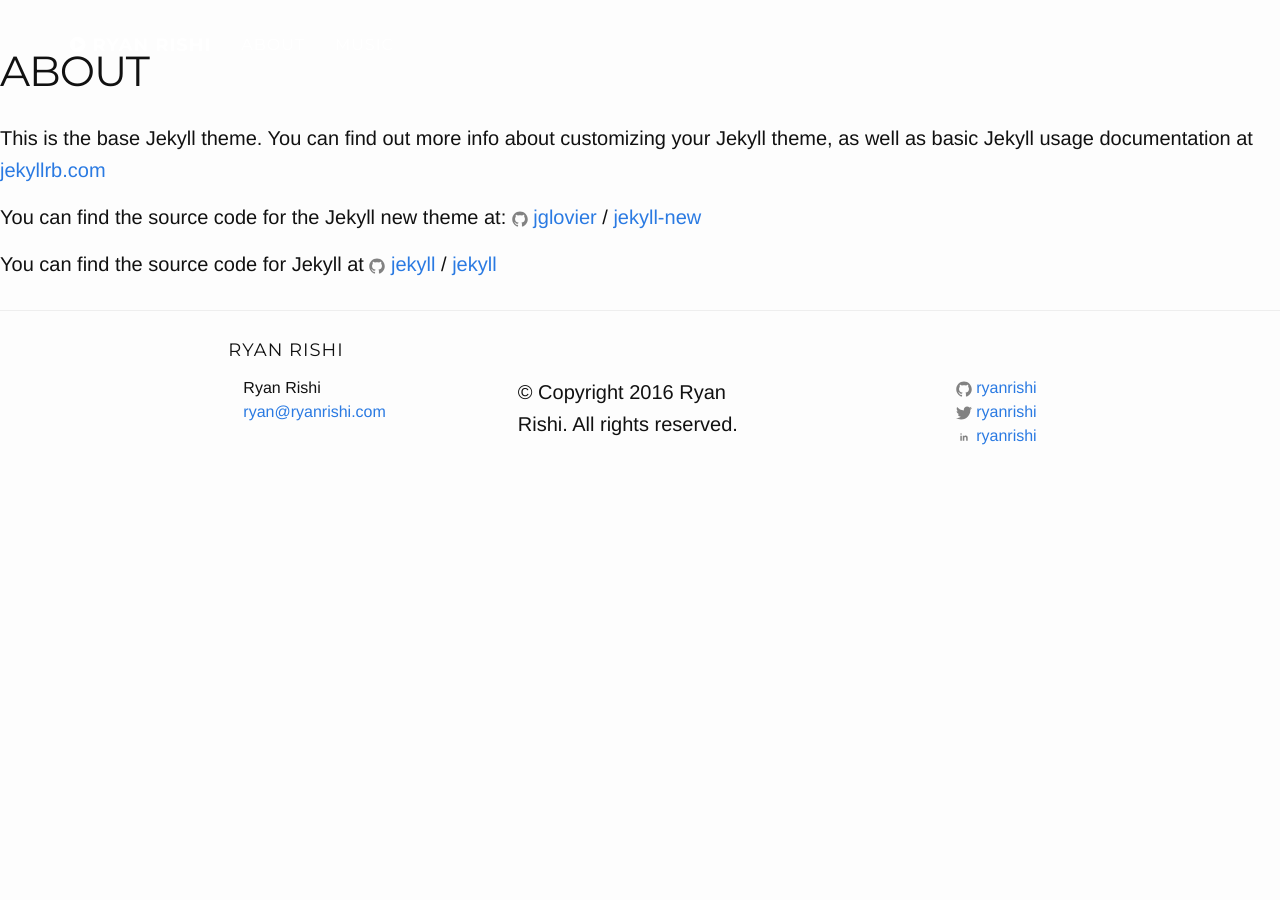
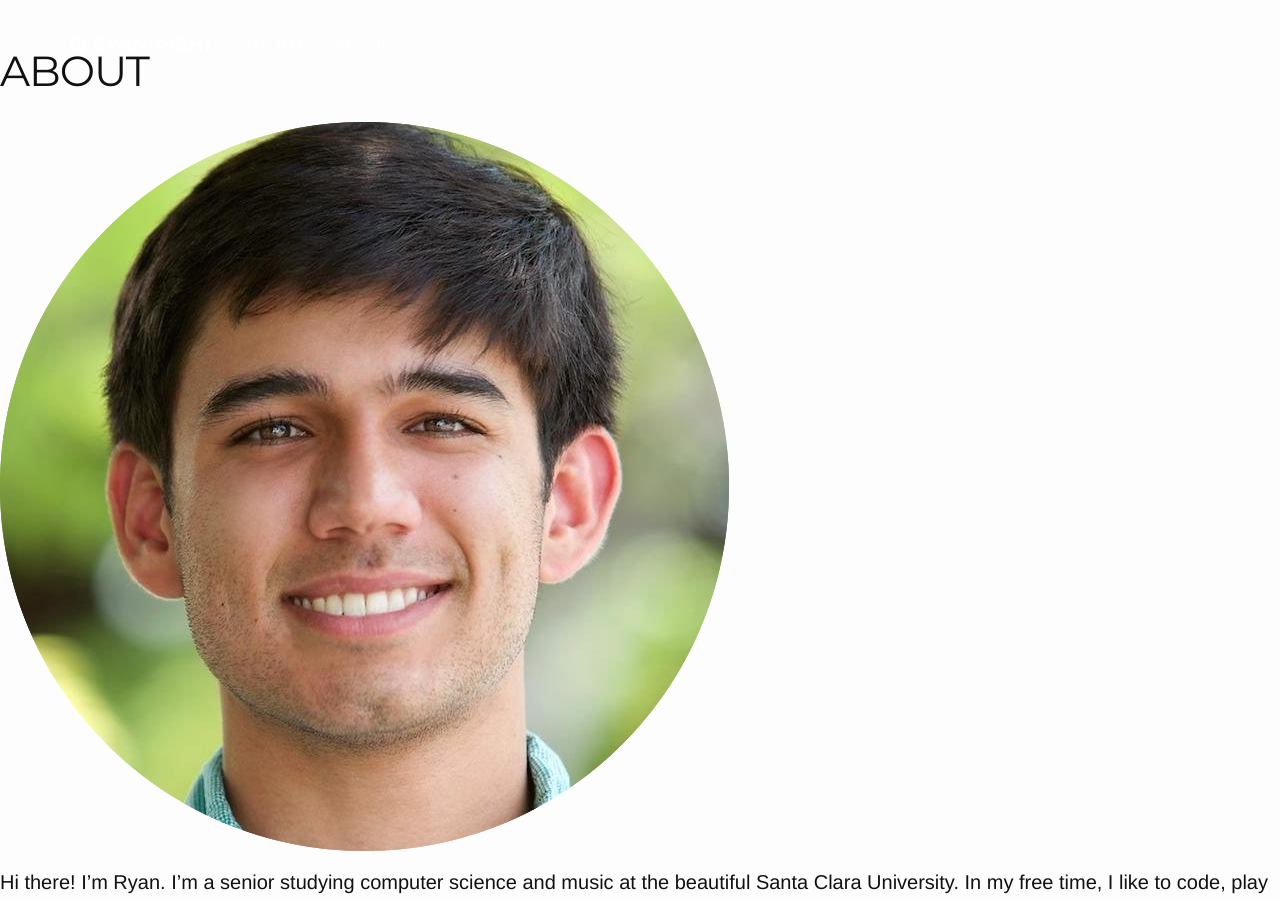
Before and after one commit to ryanrishi/ryanrishi.com, a Jekyll site: the page built from about.md, in a window 1280 px wide and 900 px high. Built offline with Jekyll 4.4.1, drawn with Linux system fonts in a browser that asks for light colours; some of the changed text lies outside the part shown.

Commit message:
updated about.md

```diff
--- a/_config.yml
+++ b/_config.yml
@@ -10,7 +10,7 @@ title: Ryan Rishi
 email: ryan@ryanrishi.com
 description: > # this means to ignore newlines until "baseurl:"
   Ryan Rishi - drum guy, brogrammer
-baseurl: "" # the subpath of your site, e.g. /blog
+baseurl: "/" # the subpath of your site, e.g. /blog
 url: "http://ryanrishi.com" # the base hostname & protocol for your site
 twitter_username: ryanrishi
 github_username:  ryanrishi
--- a/about.md
+++ b/about.md
@@ -1,15 +1,10 @@
 ---
 layout: page
 title: About
-permalink: /about/
+permalink: /about
 ---
+![Ryan Rishi](/assets/img/face.png)
 
-This is the base Jekyll theme. You can find out more info about customizing your Jekyll theme, as well as basic Jekyll usage documentation at [jekyllrb.com](http://jekyllrb.com/)
+Hi there! I'm Ryan. I'm a senior studying computer science and music at the beautiful Santa Clara University. In my free time, I like to code, play drums, and hang out with my dog, Gus.
 
-You can find the source code for the Jekyll new theme at:
-{% include icon-github.html username="jglovier" %} /
-[jekyll-new](https://github.com/jglovier/jekyll-new)
-
-You can find the source code for Jekyll at
-{% include icon-github.html username="jekyll" %} /
-[jekyll](https://github.com/jekyll/jekyll)
+Feel free to [connect with my via LinkedIn](http://linkedin.com/in/{{ site.linkedin_username }}), [follow me on Twitter](http://twitter.com/{{ site.twitter_username }}), or [follow me on Github](http://github.com/{{ site.github_username }}).
```
